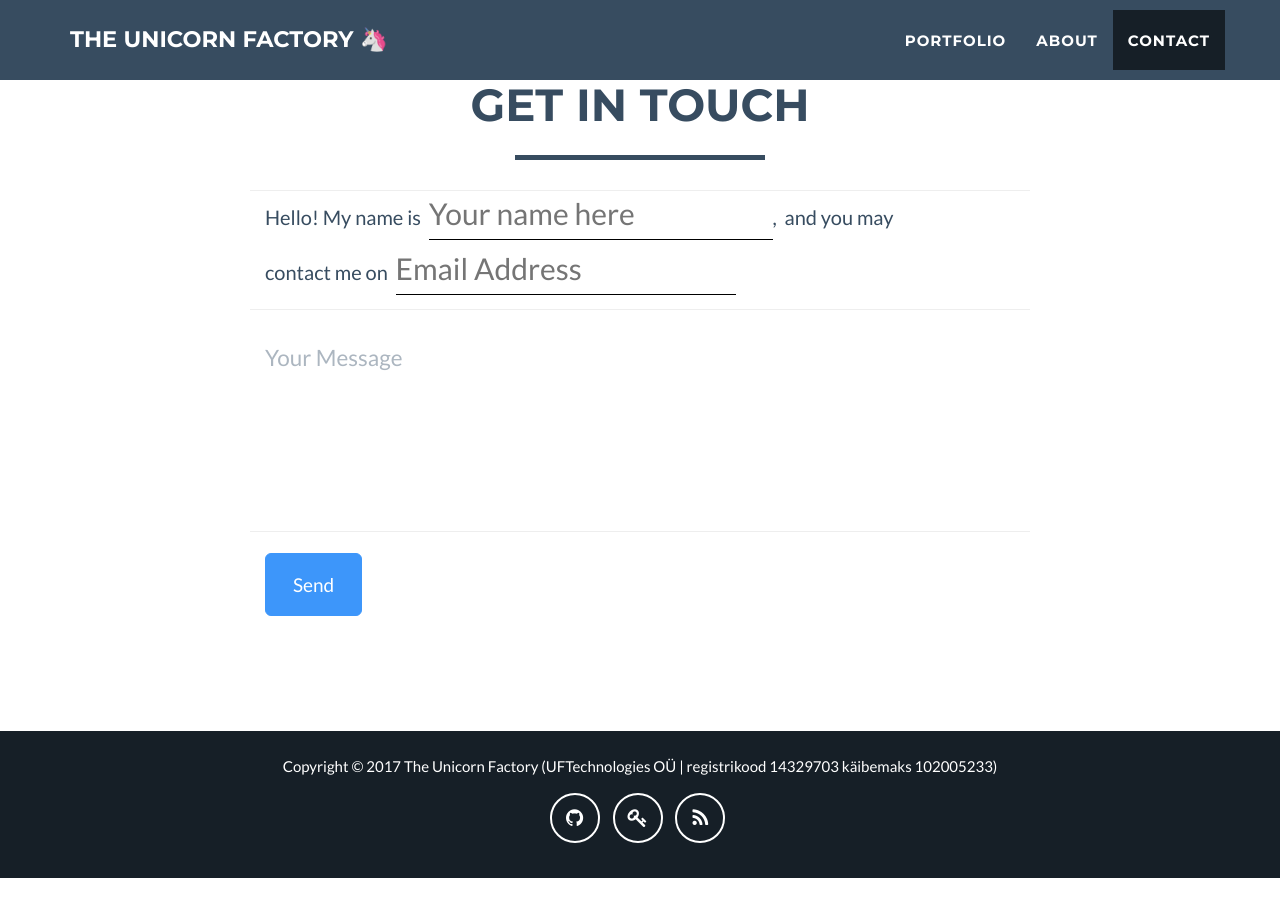
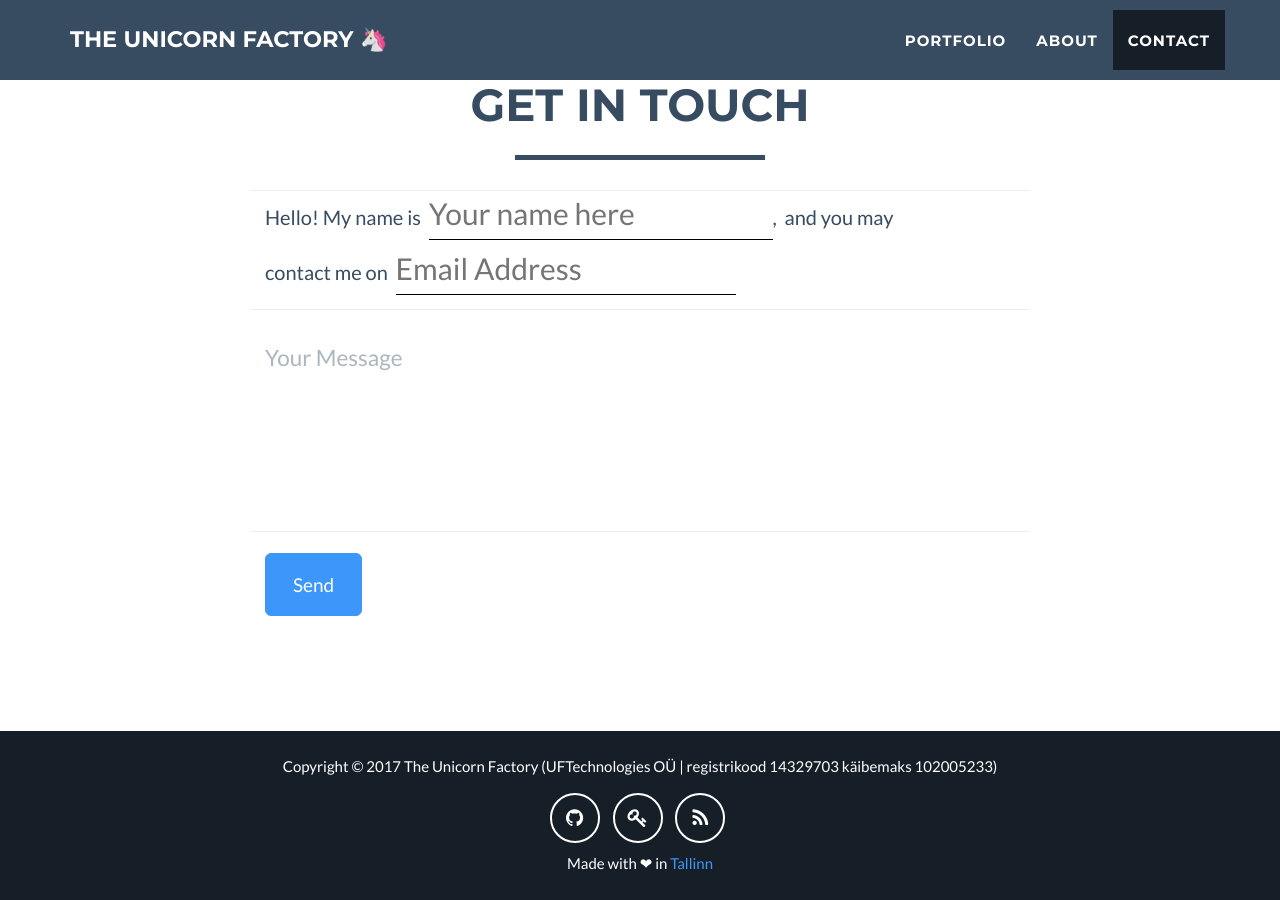
Before and after one commit to theunicornfactory/theunicornfactory.github.io, a Jekyll site: the page built from index.html, in a window 1280 px wide and 900 px high, scrolled down 1980 px. Built offline with Jekyll 4.4.1, drawn with Linux system fonts in a browser that asks for light colours; before the commit the page ends 2858 px from its top, so only the background shows below that.

Commit message:
Made with love footer

```diff
--- a/_includes/footer.html
+++ b/_includes/footer.html
@@ -15,6 +15,9 @@
                       {% endfor %}
                       </ul>
                     </div>
+                    <div class="col-lg-12">
+                      Made with ❤︎ in <a href="/img/tallinn-autumn.jpg">Tallinn</a>
+                    </div>
                 </div>
             </div>
         </div>
```
